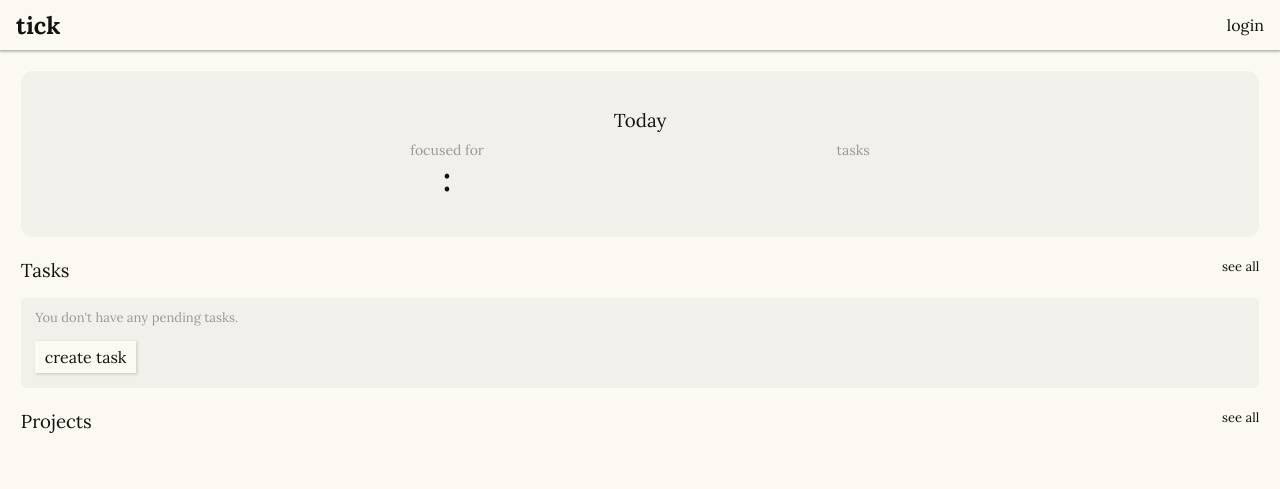
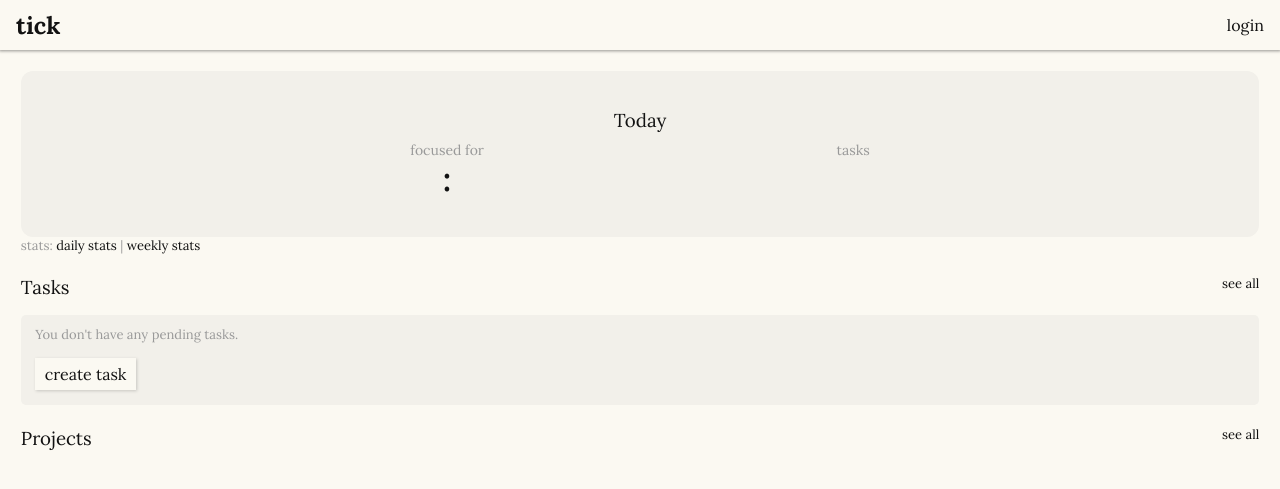
Before and after one commit to juliavillela/tick_project, a Django app: template tick_project/templates/dashboard.html in a window 1280 px wide. Shown: the top 489 px of the page. Run offline with Django 5.2, Linux system fonts and the light colour scheme; the template is opened without the code that fills it, so the values that code supplies are empty; some web fonts are replaced.

Commit message:
add link to daily and weekly stats

```diff
--- a/tick_project/templates/dashboard.html
+++ b/tick_project/templates/dashboard.html
@@ -2,9 +2,10 @@
 
 {% block content %}
 <section class="mb-3">
-    <a href="{% url 'tracker:daily' 0 %}">
     {% include "partials/_summary_card.html" with total_time=today_time done_tasks=today_tasks title="Today" %}
-    </a>
+    <div class="small muted">
+        stats: <a href="{% url 'tracker:daily' 0 %}">daily stats</a> | <a href="{% url 'tracker:weekly' 0 %}">weekly stats</a>
+    </div>
 </section>
 
 <section class="mb-3">
```
